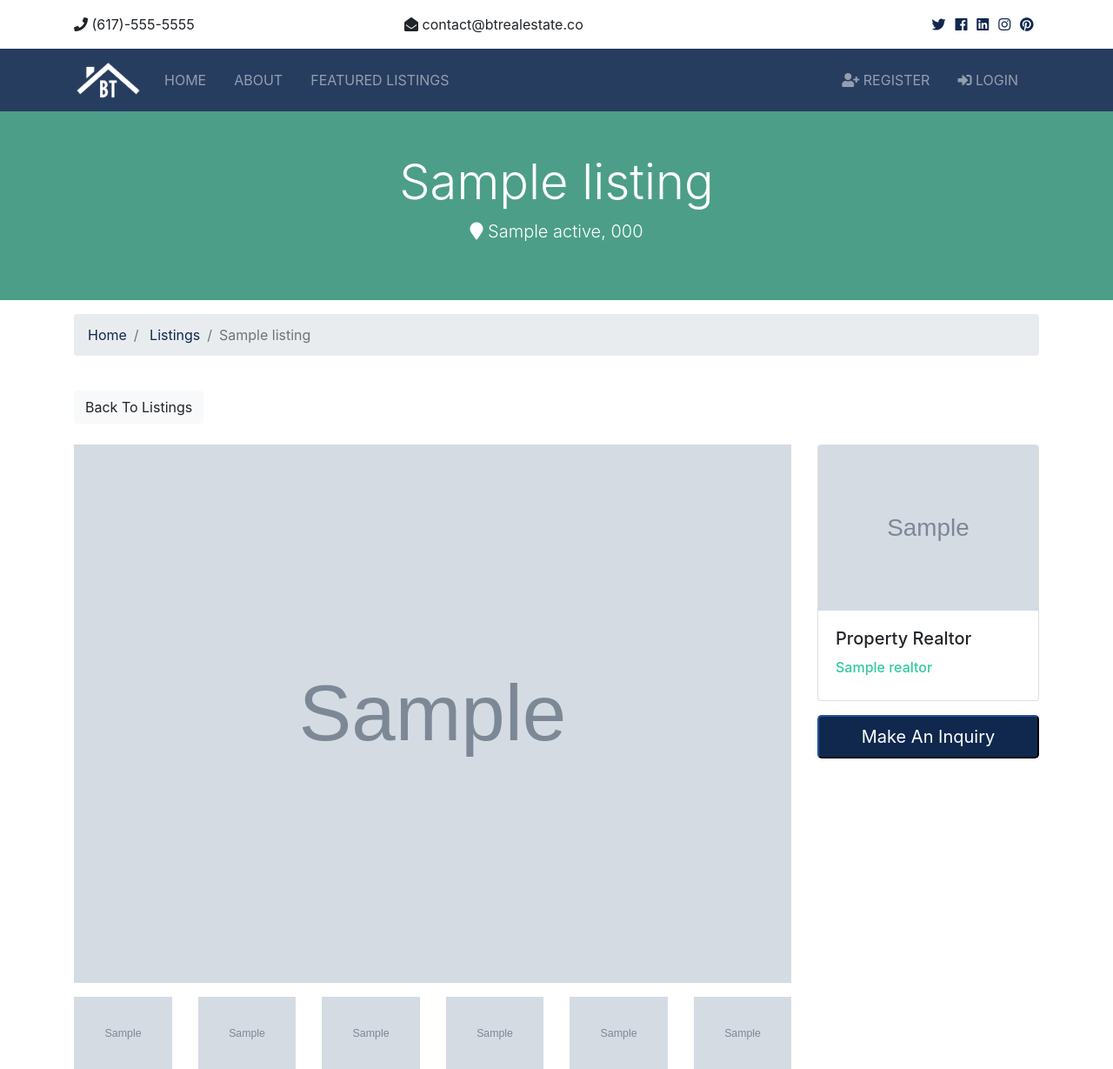
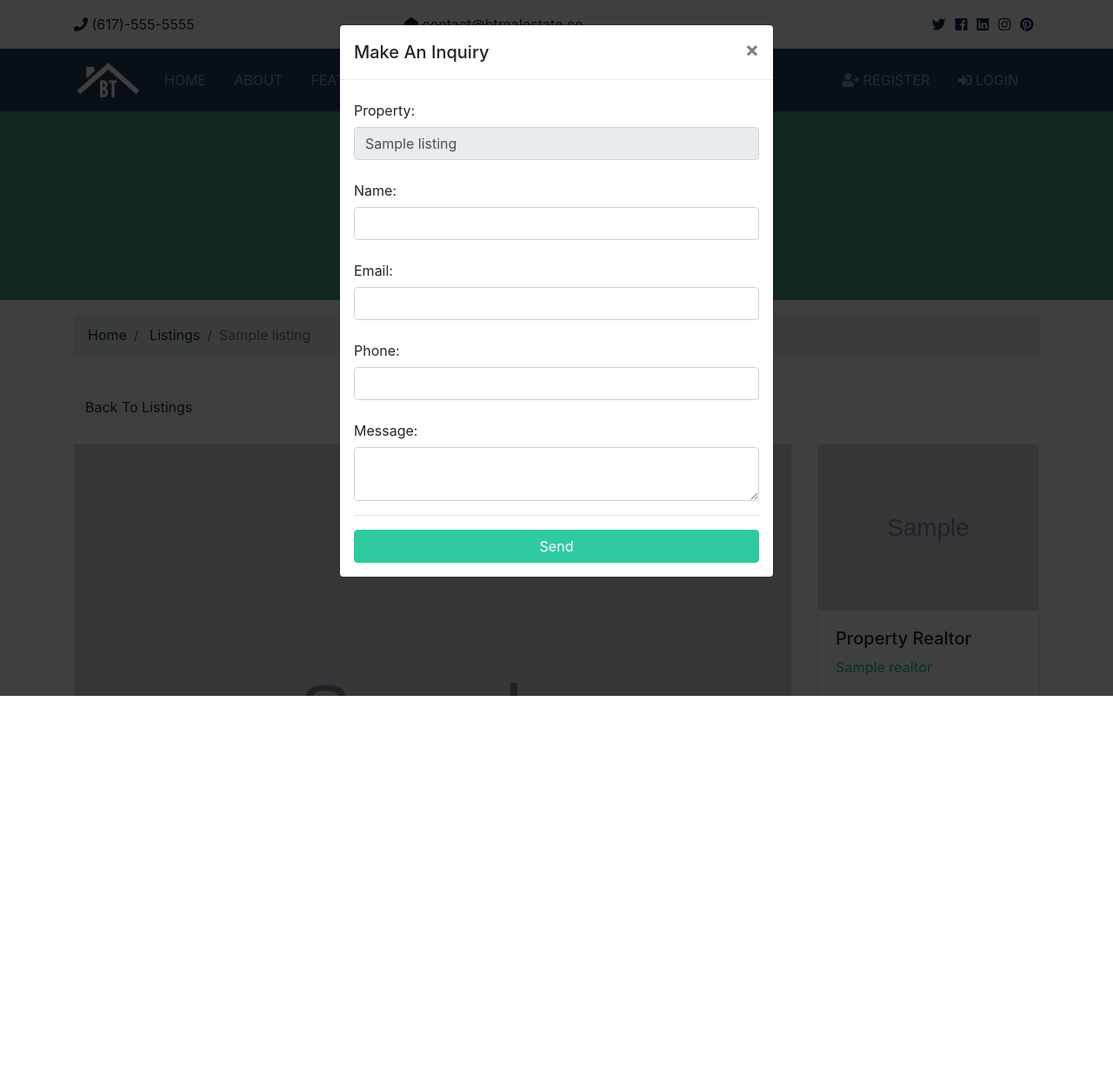
Before and after one commit to shinjini25/InfinitiRealEstate, a Django app: page /listings/1 in a window 1280 px wide, after a click on "Make An Inquiry". Shown: the top 1229 px of the page at 87% size. After the commit the page ends 800 px from the top, so only its background shows below. Run offline with Django 3.2, Linux system fonts and the light colour scheme; tables that the repository leaves empty hold one stand-in row (values such as "Sample post"); grey boxes marked "Sample" are stand-in pictures; some libraries are stand-ins or nearby versions.

Commit message:
inquiry modal

```diff
--- a/templates/listings/listing.html
+++ b/templates/listings/listing.html
@@ -162,5 +162,55 @@
     </div>
 </section>
 
+<!-- Inquiry Modal -->
+<div class="modal fade" id="inquiryModal" role="dialog">
+    <div class="modal-dialog">
+        <div class="modal-content">
+            <div class="modal-header">
+                <h5 class="modal-title" id="inquiryModalLabel">Make An Inquiry</h5>
+                <button type="button" class="close" data-dismiss="modal">
+                    <span>&times;</span>
+                </button>
+            </div>
+            <div class="modal-body">
+                <form action="{% url 'contact' %}" method="POST">
+                    {% csrf_token %}
+                    {% if user.is_authenticated %}
+                        <input type="hidden" name="user_id" value="{{ user_id }}">
+                    {% else %}
+                        <input type="hidden" name="user_id" value="0">
+                    {% endif %}
+                    <input type="hidden" name="realtor_email" value="{{ listing.realtor.email }}">
+                    <input type="hidden" name="lsiting_id" value="{{ listing.id }}">
+                    <div class="form-group">
+                        <label for="property_name" class="col-form-label">Property:</label>
+                        <input type="text" name="listing" class="form-control" value="{{ listing.title }}" disabled>
+                    </div>
+                    <div class="form-group">
+                        <label for="name" class="col-form-label">Name:</label>
+                        <input type="text" name="name" class="form-control"
+                        {% if user.is_authenticated %} value="{{ user.first_name }} {{ user.last_name }}" {% endif %} required>
+                    </div>
+                    <div class="form-group">
+                        <label for="email" class="col-form-label">Email:</label>
+                        <input type="email" name="email" class="form-control"
+                         {% if user.is_authenticated %} value="{{ user.email }}" {% endif %} required>
+                    </div>
+                    <div class="form-group">
+                        <label for="phone" class="col-form-label">Phone:</label>
+                        <input type="text" name="phone" class="form-control">
+                    </div>
+                    <div class="form-group">
+                        <label for="message" class="col-form-label">Message:</label>
+                        <textarea name="message" class="form-control"></textarea>
+                    </div>
+                    <hr>
+                    <input type="submit" value="Send" class="btn btn-block btn-secondary">
+                </form>
+            </div>
+        </div>
+    </div>
+</div>
+
 
 {% endblock %}
```
